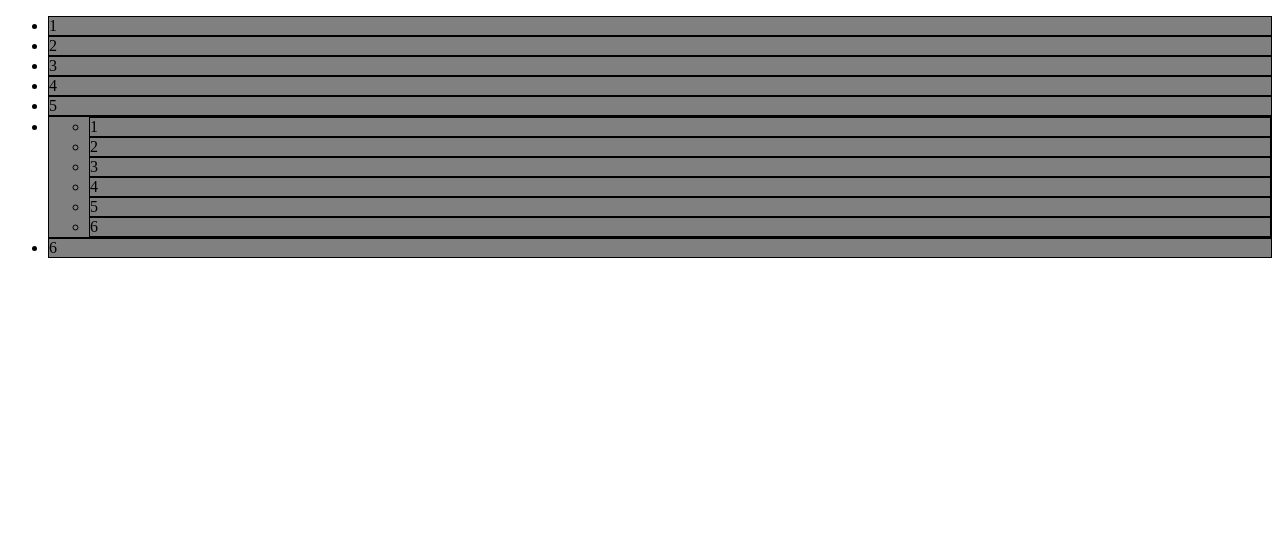
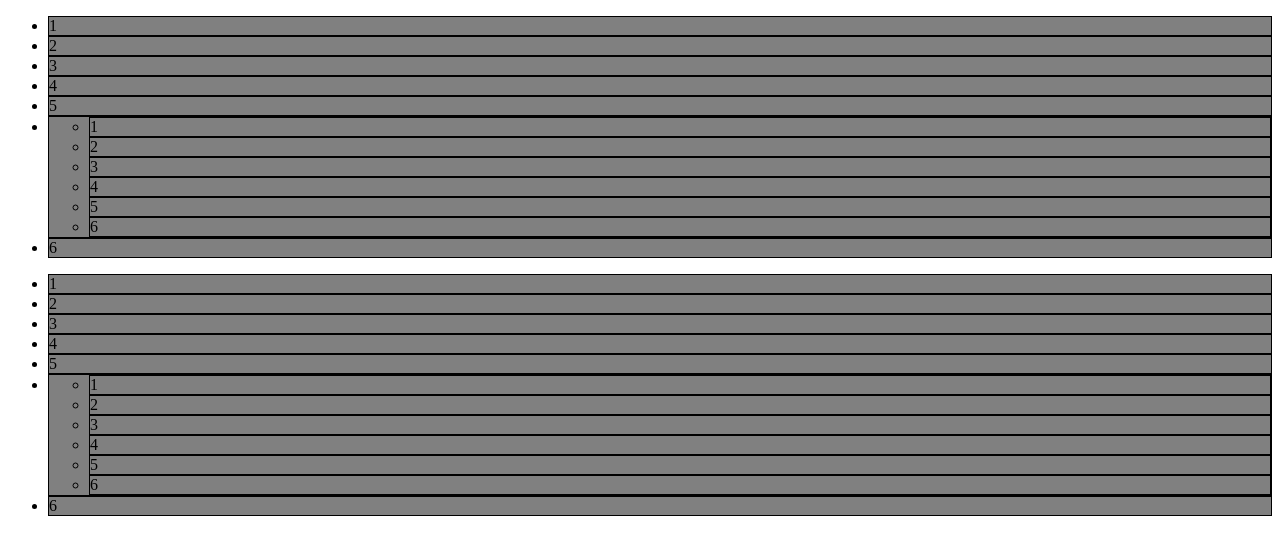
Before and after one commit to nuflix/Free-JavaScript-Draggable-List, a plain HTML site: page index.html in a window 1280 px wide. Drawn offline with Linux system fonts and the light colour scheme.

Commit message:
fixed errors with child lists

```diff
--- a/index.html
+++ b/index.html
@@ -24,5 +24,22 @@
         </ul></li>
         <li class="draggableItem">6</li>
     </ul>
+
+    <ul class="draggableList">
+        <li class="draggableItem">1</li>
+        <li class="draggableItem">2</li>
+        <li class="draggableItem">3</li>
+        <li class="draggableItem">4</li>
+        <li class="draggableItem">5</li>
+        <li class="draggableItem"><ul class="draggableList">
+            <li class="draggableItem">1</li>
+            <li class="draggableItem">2</li>
+            <li class="draggableItem">3</li>
+            <li class="draggableItem">4</li>
+            <li class="draggableItem">5</li>
+            <li class="draggableItem">6</li>
+        </ul></li>
+        <li class="draggableItem">6</li>
+    </ul>
 </body>
 </html>
--- a/index.js
+++ b/index.js
@@ -21,6 +21,7 @@ function draggableListEntered(){
     event.preventDefault();
 
     if(event.target.classList.contains("draggableItem")){
+        if(event.target.parentNode===draggableListSelectedItem.parentNode){
 
         for(let i=0;i<document.getElementsByClassName("draggableListDummyItem").length;i++){
             document.getElementsByClassName("draggableListDummyItem")[i].parentNode.removeChild(document.getElementsByClassName("draggableListDummyItem")[i]);
@@ -30,19 +31,17 @@ function draggableListEntered(){
             let dummy = draggableListSelectedItem.cloneNode(true);
             dummy.style.visibility="hidden";
             dummy.classList.add("draggableListDummyItem");
-            console.log("1");
             draggableListSelectedItem.parentNode.insertBefore(dummy, event.target);
             /* draggableListSelectedItem.parentNode.insertBefore(draggableListSelectedItem, event.target); */
         }else{
             let dummy = draggableListSelectedItem.cloneNode(true);
             dummy.style.visibility="hidden";
             dummy.classList.add("draggableListDummyItem");
-            console.log("2");
             draggableListSelectedItem.parentNode.insertBefore(dummy, event.target.nextSibling);
            /*  draggableListSelectedItem.parentNode.insertBefore(draggableListSelectedItem, event.target.nextSibling); */
         }
 
-
+    }
     }
 }
 
```
